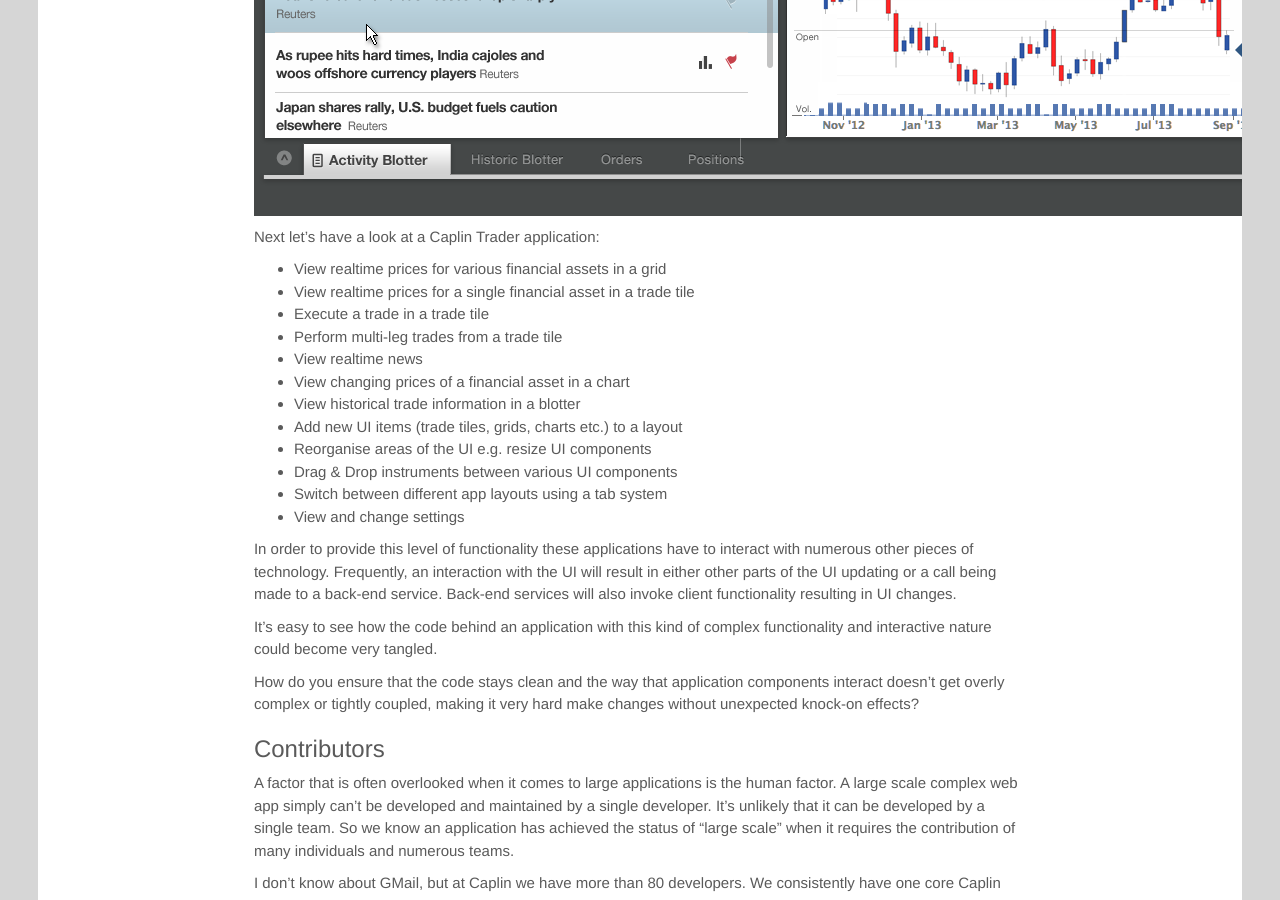
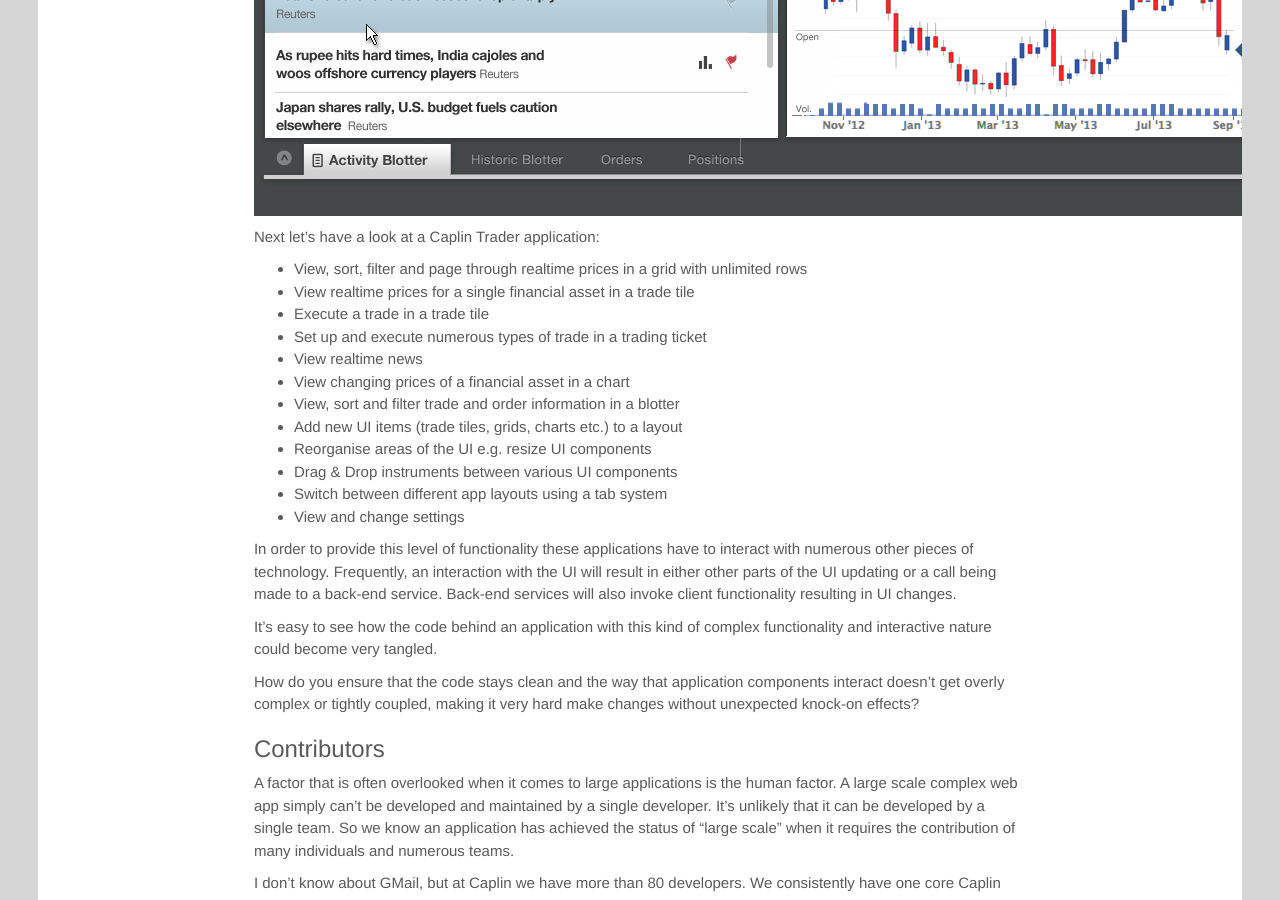
Before and after one commit to BladeRunnerJS/brjs-site, a Jekyll site: the page built from _posts/2014-01-29-large-scale-complex-javascript-apps.md, in a window 1280 px wide and 900 px high, scrolled down 3209 px. Built offline with Jekyll 4.4.1, drawn with Linux system fonts in a browser that asks for light colours; nearby versions of some CDN libraries; Markdown is read by kramdown in place of the engine named in the settings; comment, search, counter and statistics services are not loaded.

Commit message:
fixing some bullet points

```diff
--- a/_posts/2014-01-29-large-scale-complex-javascript-apps.md
+++ b/_posts/2014-01-29-large-scale-complex-javascript-apps.md
@@ -74,13 +74,13 @@
 
 Next let's have a look at a Caplin Trader application:
 
-* View realtime prices for various financial assets in a grid
+* View, sort, filter and page through realtime prices in a grid with unlimited rows
 * View realtime prices for a single financial asset in a trade tile
 * Execute a trade in a trade tile
-* Perform multi-leg trades from a trade tile
+* Set up and execute numerous types of trade in a trading ticket
 * View realtime news
 * View changing prices of a financial asset in a chart
-* View historical trade information in a blotter
+* View, sort and filter trade and order information in a blotter
 * Add new UI items (trade tiles, grids, charts etc.) to a layout
 * Reorganise areas of the UI e.g. resize UI components
 * Drag & Drop instruments between various UI components
```
